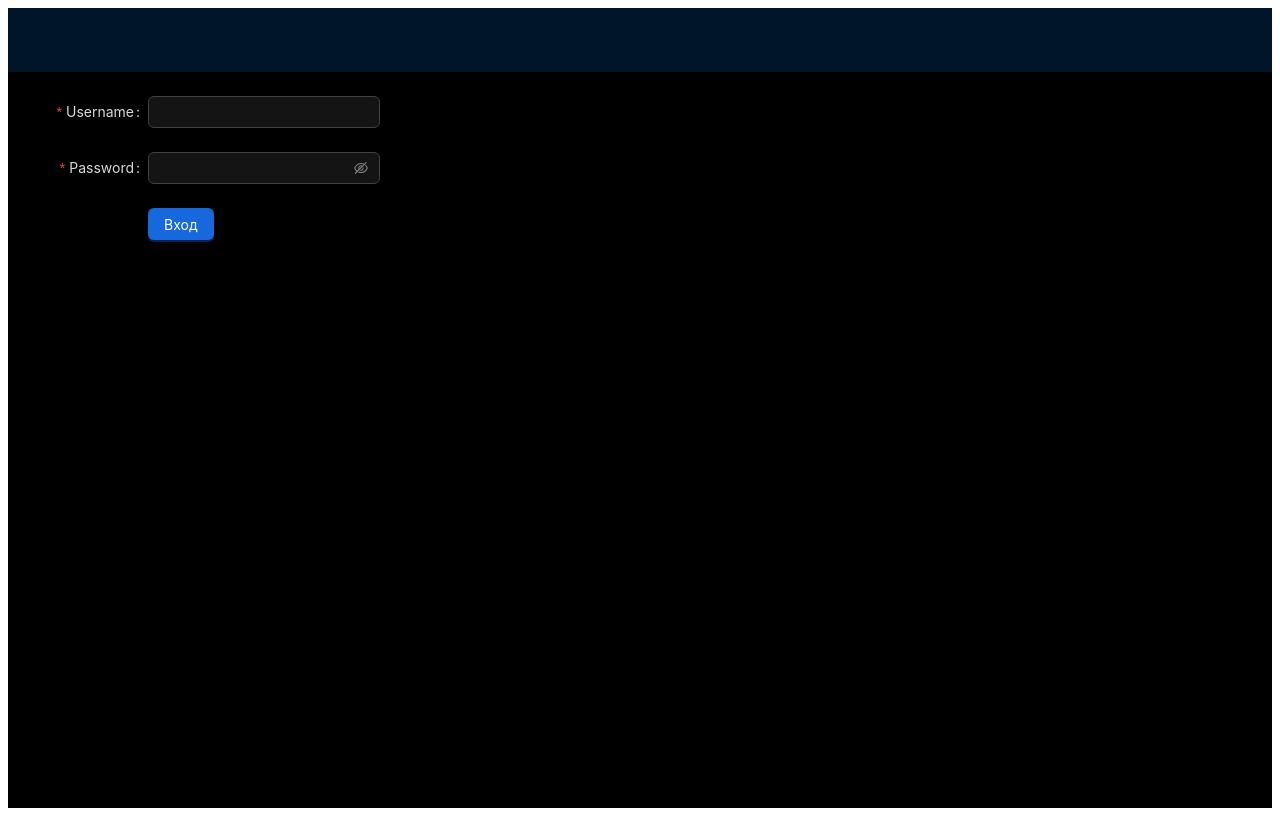
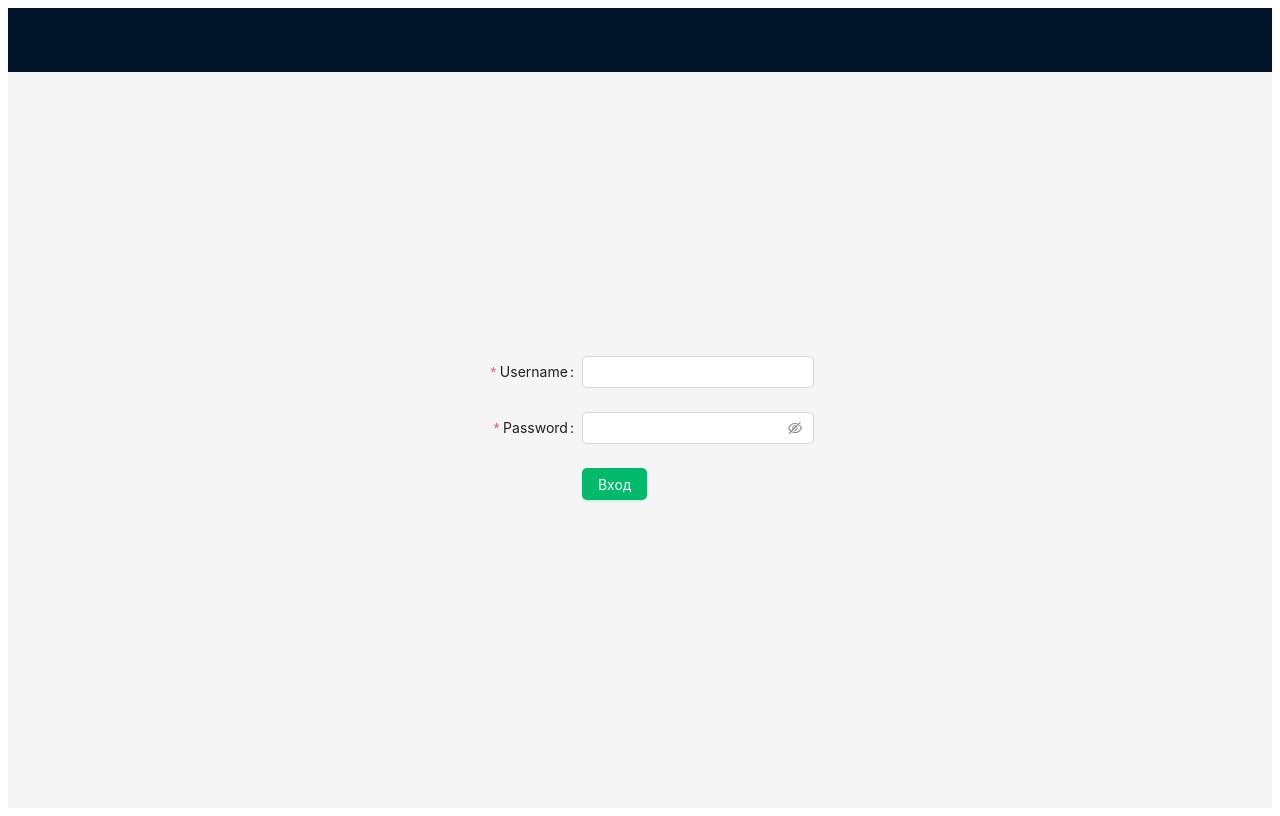
Before and after one commit to 270rq/admin-app, a React (Vite) app: page / in a window 1280 px wide. Built offline with nearby package versions, Linux system fonts and the light colour scheme.

Commit message:
Updated App.jsx, MenuTable.jsx, and fullMenu.jsx components, and removed index.css file.

```diff
--- a/src/app.jsx
+++ b/src/app.jsx
@@ -6,10 +6,15 @@ function App() {
   return (
     <ConfigProvider
     theme={{
-          algorithm: theme.darkAlgorithm,
+      token: {
+        colorPrimary: '#00b96b',
+        borderRadius: 5,
+      },
     }}
   >
+    <div className="App">
       <FullMenu></FullMenu>
+    </div>
   </ConfigProvider>
 
   );
--- a/src/components/MenuTable.jsx
+++ b/src/components/MenuTable.jsx
@@ -393,8 +393,13 @@ const MenuTable = () => {
     filterIcon: (filtered) => (
       <SearchOutlined style={{ color: filtered ? '#1890ff' : undefined }} />
     ),
-    onFilter: (value, record) =>
-      record[dataIndex]?.toString().toLowerCase().includes(value.toLowerCase()),
+    onFilter: (value, record) =>{
+      if (dataIndex.toLowerCase()==='city'||dataIndex.toLowerCase()==='region'){
+      return record[dataIndex]?.name.toString().toLowerCase().includes(value.toLowerCase())
+
+      }
+
+      return record[dataIndex]?.toString().toLowerCase().includes(value.toLowerCase())},
     onFilterDropdownOpenChange: (visible) => {
       if (visible) {
         setTimeout(() => searchInput.current?.select(), 100);
@@ -407,9 +412,12 @@ const MenuTable = () => {
       dataIndex: "createdAt",
       width: "100%",
       editable: false,
-      sorter: (a, b) => new Date(a.createdAt) -
-      new Date(b.createdAt),
-      render: (text, record) => new Date(record.createdAt).toLocaleString(),
+      sorter: (a, b) => {
+        return new Date(a.createdAt).getTime() - new Date(b.createdAt).getTime();
+      },
+      render: (text, record) => {
+        return new Date(record.createdAt).toLocaleString();
+      },
     },
     {
       title: "Регион",
--- a/src/components/fullMenu.jsx
+++ b/src/components/fullMenu.jsx
@@ -100,11 +100,11 @@ const FullMenu = () => {
           type="text"
           icon={collapsed ? <MenuUnfoldOutlined /> : <MenuFoldOutlined />}
           onClick={toggleMenu}
-          style={{ fontSize: '16px', width: 64, height: 64 }}
+          style={{ fontSize: '16px', width: 64, height: 64, color: 'white' }}
         />
       )}
       {token && (
-        <Button type="text" onClick={handleLogout}>
+        <Button type="primary" onClick={handleLogout}>
           Выйти
         </Button>
       )}
@@ -116,6 +116,8 @@ const FullMenu = () => {
         background: colorBgContainer,
         borderRadius: borderRadiusLG,
         display: 'flex',
+        justifyContent: 'center',
+        alignItems: 'center',
       }}
     >
       {contentComponent}
--- a/src/index.css
+++ /dev/null
@@ -1,5 +0,0 @@
-.ant-picker{
-    background-color: rgba(0, 0, 0, 0.0)!;
-    border: 0!;
-    color: rgba(255, 255, 255, 0.80)!;
-}
```
Lines whose indentation alone changed are shown as unchanged.
